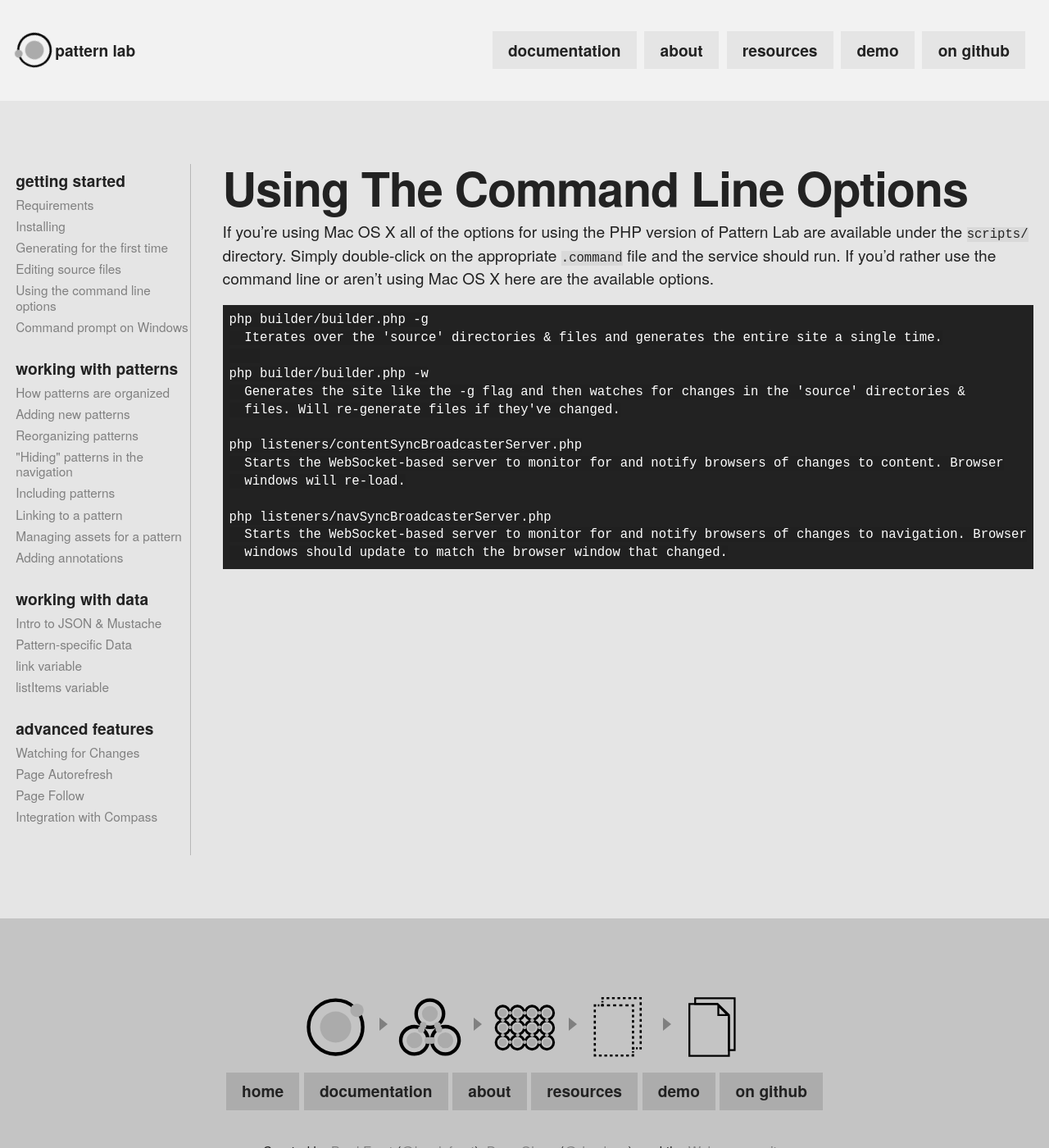
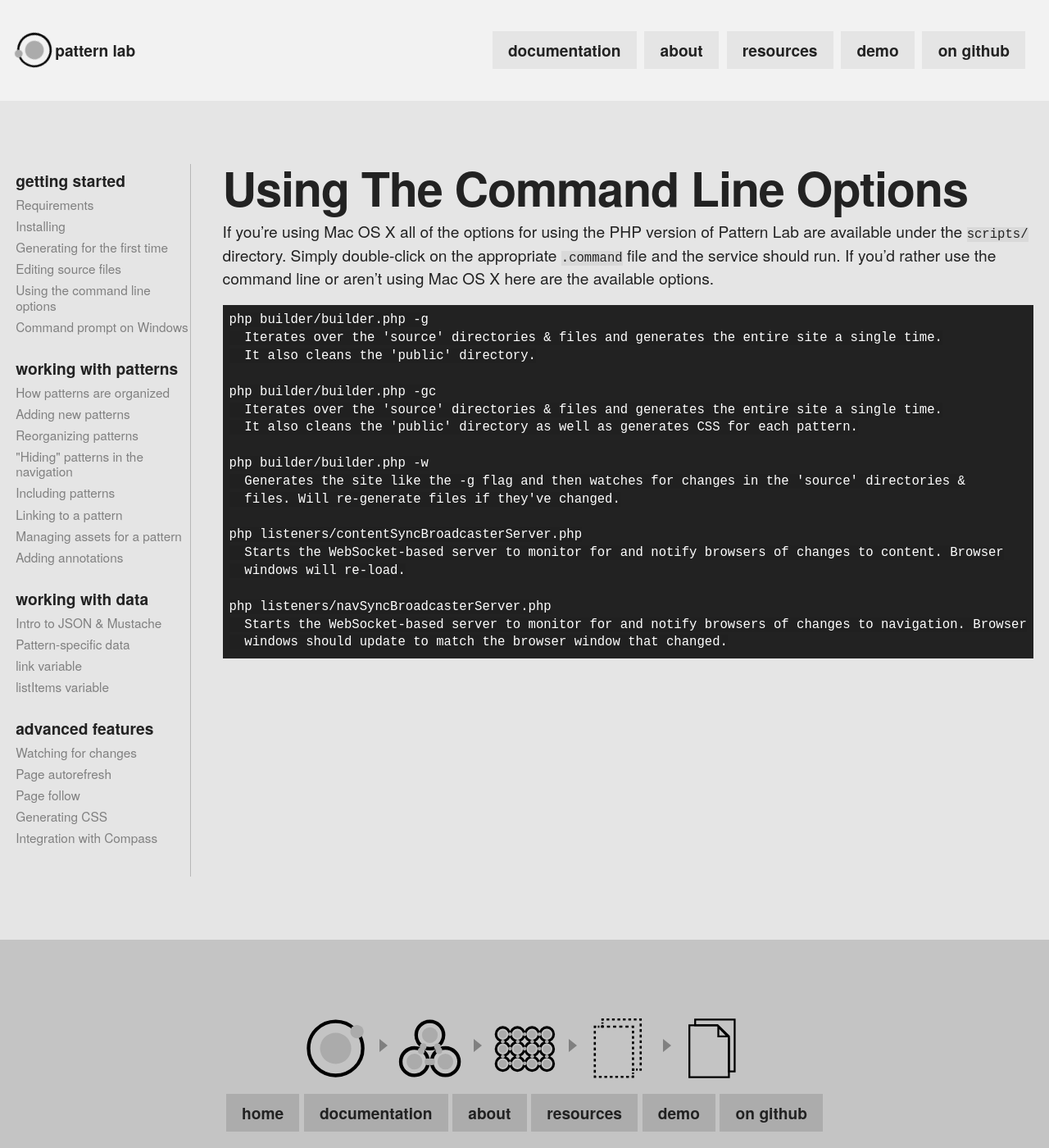
Before and after one commit to pattern-lab/website, a Jekyll site: the page built from patternlabsite/docs/command-line.md, in a window 1280 px wide and 1400 px high. Shown: the whole window at 82% size. Built offline with Jekyll 4.4.1, drawn with Linux system fonts in a browser that asks for light colours; Markdown is read by kramdown in place of the engine named in the settings; comment, search, counter and statistics services are not loaded.

Commit message:
tweaking docs

```diff
--- a/patternlabsite/_includes/docs-navigation.html
+++ b/patternlabsite/_includes/docs-navigation.html
@@ -28,7 +28,7 @@
 			<h4 class="docs-nav-title">Working with Data</h4>
 			<ul class="docs-nav-list">
 				<li><a href="/docs/data-json-mustache.html">Intro to JSON &amp; Mustache</a></li>
-				<li><a href="/docs/data-pattern-specific.html">Pattern-specific Data</a></li>
+				<li><a href="/docs/data-pattern-specific.html">Pattern-specific data</a></li>
 				<li><a href="/docs/data-link-variable.html">link variable</a></li>
 				<li><a href="/docs/data-listitems.html">listItems variable</a></li>
 			</ul>
@@ -36,9 +36,10 @@
 		<li class="docs-nav-section">
 			<h4 class="docs-nav-title">Advanced Features</h4>
 			<ul class="docs-nav-list">
-				<li><a href="/docs/advanced-auto-regenerate.html">Watching for Changes</a></li>
-				<li><a href="/docs/advanced-reload-browser.html">Page Autorefresh</a></li>
-				<li><a href="/docs/advanced-page-follow.html">Page Follow</a></li>
+				<li><a href="/docs/advanced-auto-regenerate.html">Watching for changes</a></li>
+				<li><a href="/docs/advanced-reload-browser.html">Page autorefresh</a></li>
+				<li><a href="/docs/advanced-page-follow.html">Page follow</a></li>
+				<li><a href="/docs/advanced-generating-css.html">Generating CSS</a></li>
 				<li><a href="/docs/advanced-integration-with-compass.html">Integration with Compass</a></li>
 			</ul>
 		</li>
--- a/patternlabsite/docs/command-line.md
+++ b/patternlabsite/docs/command-line.md
@@ -8,6 +8,11 @@
 
     php builder/builder.php -g
       Iterates over the 'source' directories & files and generates the entire site a single time.
+      It also cleans the 'public' directory.
+
+    php builder/builder.php -gc
+      Iterates over the 'source' directories & files and generates the entire site a single time.
+      It also cleans the 'public' directory as well as generates CSS for each pattern.
 
     php builder/builder.php -w
       Generates the site like the -g flag and then watches for changes in the 'source' directories &
```
Also changed, not shown: patternlabsite/docs/advanced-generating-css.md (added, +23 -0 lines), patternlabsite/docs/pattern-linking.md (+2 -2 lines).
